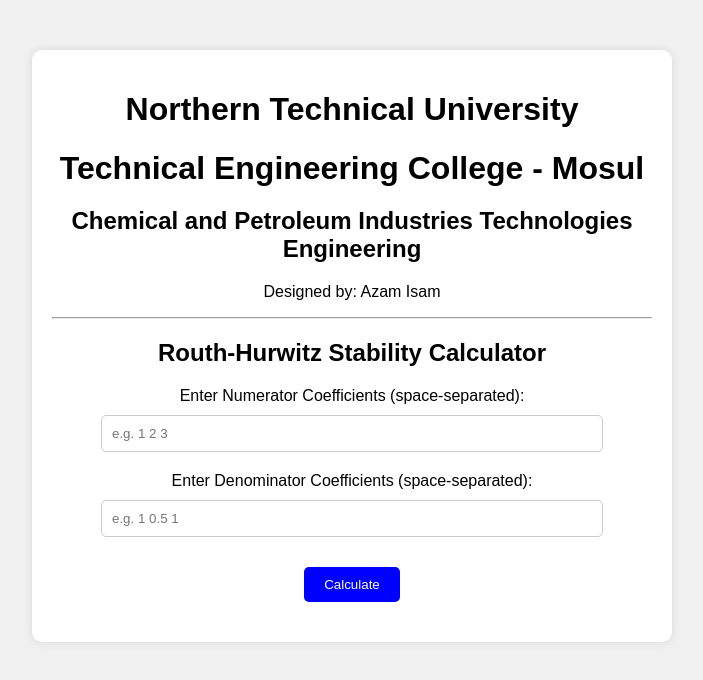
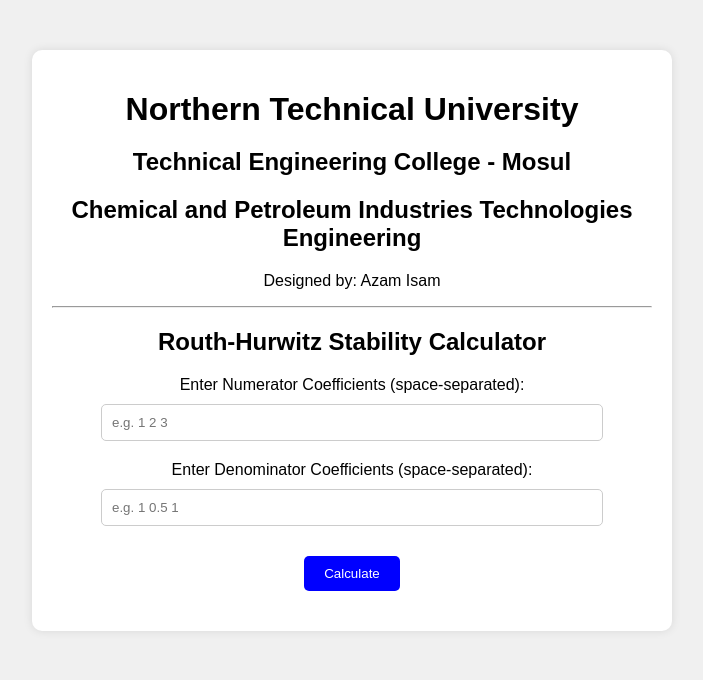
Before and after one commit to zizoiraq/routh3, a plain HTML site: page index.html in a window 1280 px wide. Shown: the whole page, without its empty margins (288-991 px from the left). Drawn offline with Linux system fonts and the light colour scheme.

Commit message:
index.html

```diff
--- a/index.html
+++ b/index.html
@@ -79,7 +79,7 @@
 
     <div class="container">
         <h1>Northern Technical University</h1>
-        <h1>Technical Engineering College - Mosul</h1>
+        <h2>Technical Engineering College - Mosul</h2>
         <h2>Chemical and Petroleum Industries Technologies Engineering</h2>
 
         <p>Designed by: Azam Isam</p>
```
